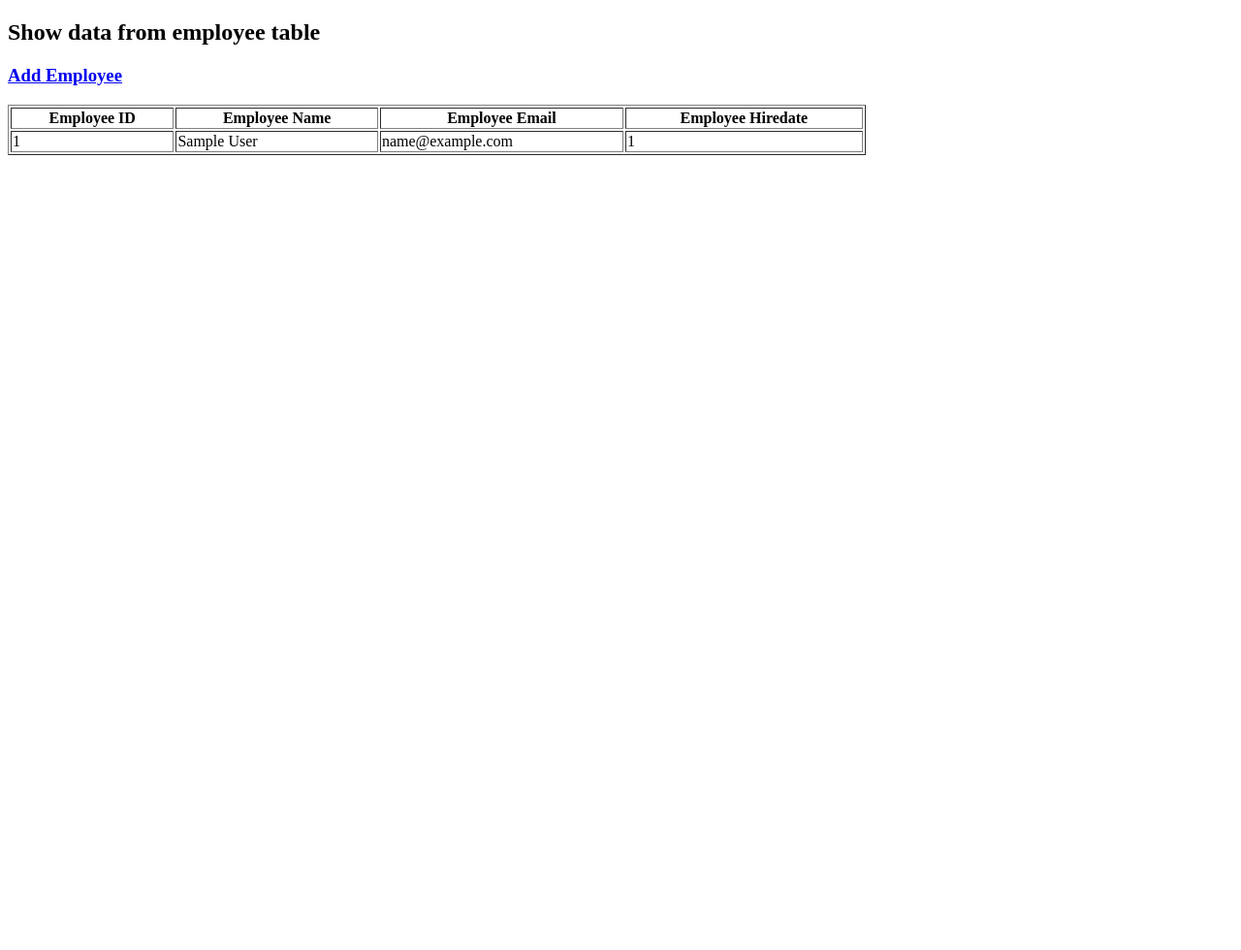
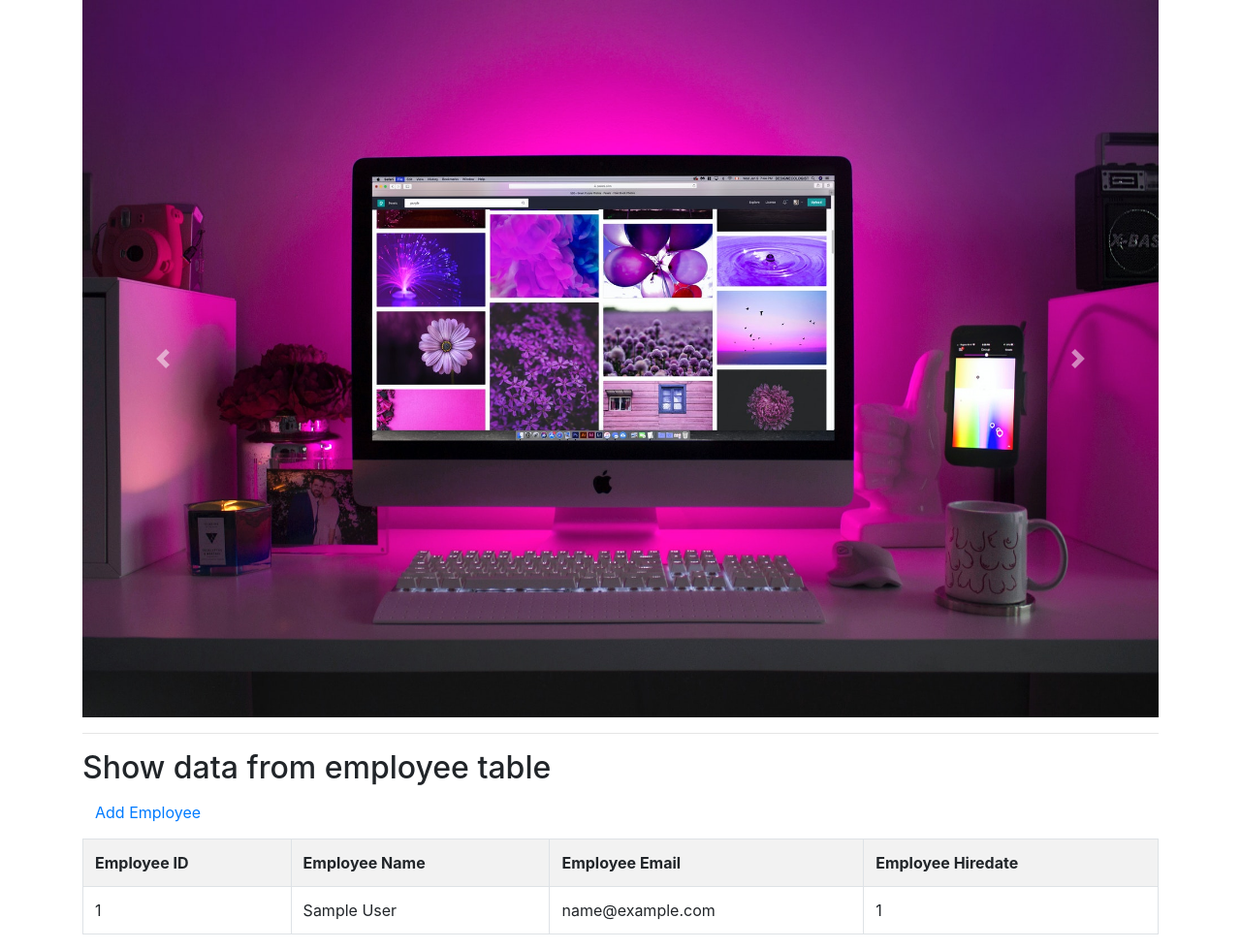
Before and after one commit to yusufrizalh/bwa-training, a PHP site: page /showtable.php in a window 1280 px wide. Shown: the whole page at 97% size. Before the commit the page ends 160 px from the top, so only its background shows below. Run offline with PHP 8.4, Linux system fonts and the light colour scheme; tables that the repository leaves empty or names only in its code hold one stand-in row (values such as "Sample post").

Commit message:
bwa php mysql - bootstrap: table

```diff
--- a/showtable.php
+++ b/showtable.php
@@ -6,13 +6,40 @@
     <meta http-equiv="X-UA-Compatible" content="IE=edge">
     <meta name="viewport" content="width=device-width, initial-scale=1.0">
     <title>Show Employee</title>
+    <link rel="stylesheet" href="https://cdn.jsdelivr.net/npm/bootstrap@4.6.1/dist/css/bootstrap.min.css" integrity="sha384-zCbKRCUGaJDkqS1kPbPd7TveP5iyJE0EjAuZQTgFLD2ylzuqKfdKlfG/eSrtxUkn" crossorigin="anonymous">
 </head>
 
 <body>
+    <script src="https://cdn.jsdelivr.net/npm/jquery@3.5.1/dist/jquery.slim.min.js" integrity="sha384-DfXdz2htPH0lsSSs5nCTpuj/zy4C+OGpamoFVy38MVBnE+IbbVYUew+OrCXaRkfj" crossorigin="anonymous"></script>
+    <script src="https://cdn.jsdelivr.net/npm/bootstrap@4.6.1/dist/js/bootstrap.bundle.min.js" integrity="sha384-fQybjgWLrvvRgtW6bFlB7jaZrFsaBXjsOMm/tB9LTS58ONXgqbR9W8oWht/amnpF" crossorigin="anonymous"></script>
+
+    <div class="container">
+        <div id="carouselExampleControls" class="carousel slide" data-ride="carousel">
+            <div class="carousel-inner">
+                <div class="carousel-item active">
+                    <img src="./images/image-1.jpg" class="d-block w-100" alt="Image1">
+                </div>
+                <div class="carousel-item">
+                    <img src="./images/image-2.jpg" class="d-block w-100" alt="Image2">
+                </div>
+                <div class="carousel-item">
+                    <img src="./images//image-3.jpg" class="d-block w-100" alt="Image3">
+                </div>
+            </div>
+            <button class="carousel-control-prev" type="button" data-target="#carouselExampleControls" data-slide="prev">
+                <span class="carousel-control-prev-icon" aria-hidden="true"></span>
+                <span class="sr-only">Previous</span>
+            </button>
+            <button class="carousel-control-next" type="button" data-target="#carouselExampleControls" data-slide="next">
+                <span class="carousel-control-next-icon" aria-hidden="true"></span>
+                <span class="sr-only">Next</span>
+            </button>
+        </div>
+        <hr>
         <h2>Show data from employee table</h2>
-    <h3><a href="formtable.php">Add Employee</a></h3>
+        <h3><a href="formtable.php" class="btn btn-link">Add Employee</a></h3>
 
-    <table border="1" width="70%">
+        <table class="table table-hover table-striped table-bordered">
             <tr>
                 <th>Employee ID</th>
                 <th>Employee Name</th>
@@ -63,6 +90,7 @@
             $dbconn = null;
             ?>
         </table>
+    </div>
 </body>
 
 </html>
```
Also changed, not shown: formtable.php (+20 -11 lines), images/image-1.jpg (added), images/image-2.jpg (added), images/image-3.jpg (added). Lines whose indentation alone changed are shown as unchanged.
